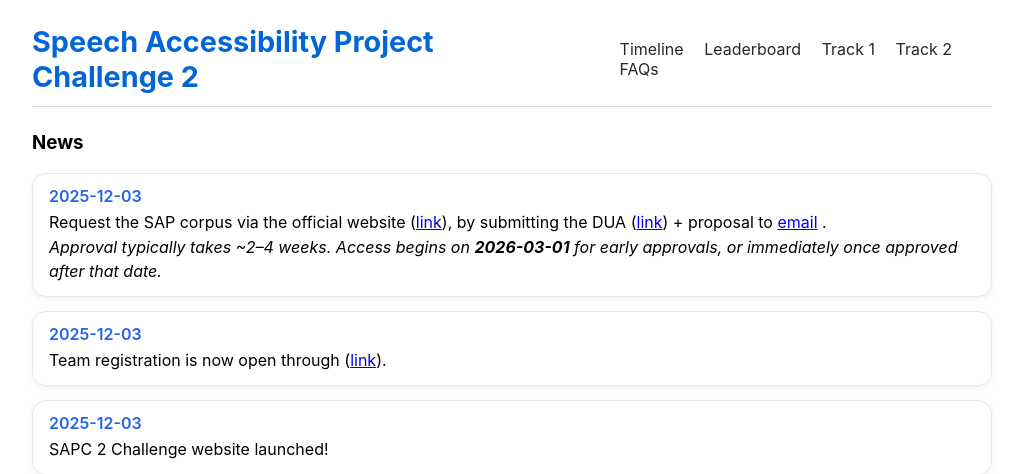
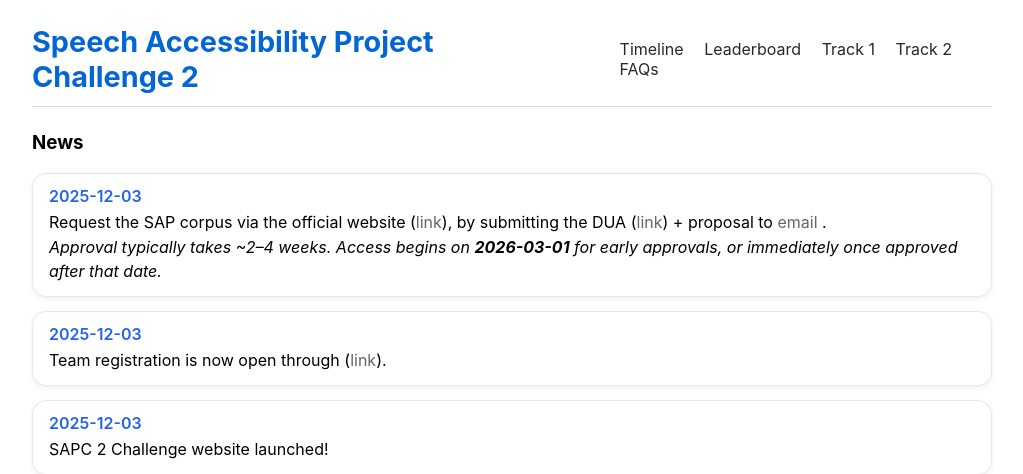
Before and after one commit to xiuwenz2/SAPC2-website, a Jekyll site: the page built from index.md, in a window 1280 px wide. Shown: the top 474 px of the page, without its empty margins (128-1151 px from the left). Built offline with Jekyll 4.4.1, drawn with Linux system fonts in a browser that asks for light colours.

Commit message:
Add link color and hover styles
Added styles for default link color and hover effect.

```diff
--- a/assets/css/style.css
+++ b/assets/css/style.css
@@ -79,3 +79,15 @@ body {
 .news-text {
   line-height: 1.55;
 }
+
+/* Change default link color */
+a {
+  color: #666666;        /* grey */
+  text-decoration: none; /* optional: remove underline */
+}
+
+/* Color on hover */
+a:hover {
+  color: #333333;        /* darker grey on hover */
+  text-decoration: underline; /* optional */
+}
```
